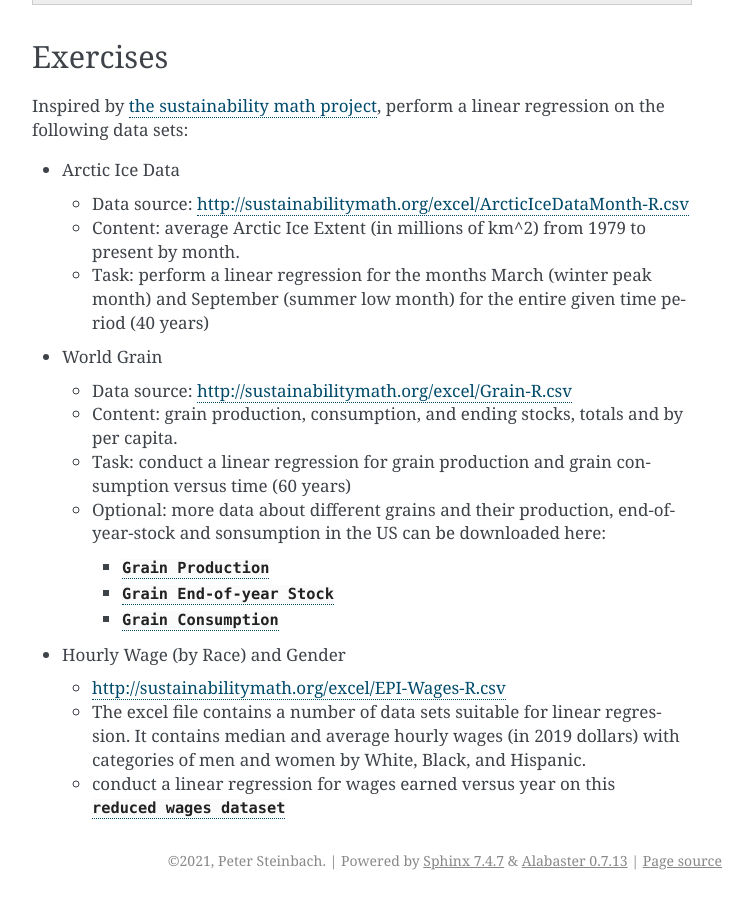
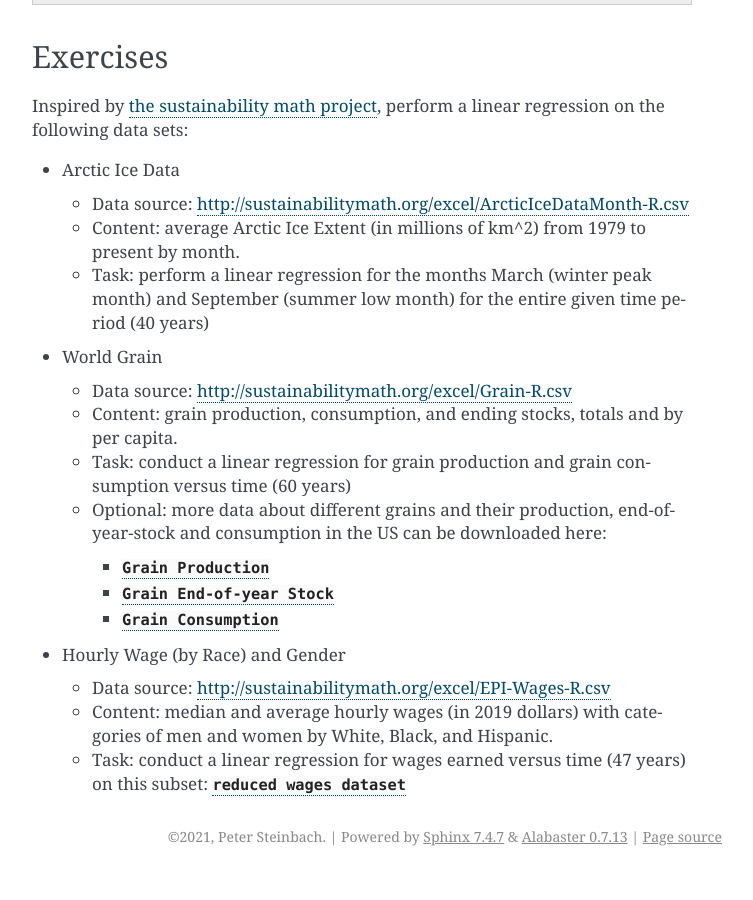
Before and after one commit to deeplearning540/deeplearning540.github.io, a Sphinx documentation site: the page built from source/lesson01/content.rst, in a window 1280 px wide and 900 px high, scrolled down 1322 px. Shown: the whole window, without its empty margins (388-1141 px from the left). Built offline with Sphinx 7.4.7, drawn with Linux system fonts in a browser that asks for light colours; after the commit the page ends 2198 px from its top, so only the background shows below that.

Commit message:
Edit Hourly Wage

```diff
--- a/source/lesson01/content.rst
+++ b/source/lesson01/content.rst
@@ -59,7 +59,7 @@ Inspired by `the sustainability math project <http://sustainabilitymath.org/stat
   * Content: grain production, consumption, and ending stocks, totals and by per capita.
   * Task: conduct a linear regression for grain production and grain consumption versus time (60 years)
 
-  * Optional: more data about different grains and their production, end-of-year-stock and sonsumption in the US can be downloaded here:
+  * Optional: more data about different grains and their production, end-of-year-stock and consumption in the US can be downloaded here:
 
     * :download:`Grain Production </_static/data/csv/US-Grain-Production.csv>`
     * :download:`Grain End-of-year Stock </_static/data/csv/US-Grain-EndOfYearStock.csv>`
@@ -67,6 +67,6 @@ Inspired by `the sustainability math project <http://sustainabilitymath.org/stat
 
 * Hourly Wage (by Race) and Gender
 
-  * http://sustainabilitymath.org/excel/EPI-Wages-R.csv
-  * The excel file contains a number of data sets suitable for linear regression. It contains median and average hourly wages (in 2019 dollars) with categories of men and women by White, Black, and Hispanic.
-  * conduct a linear regression for wages earned versus year on this :download:`reduced wages dataset </_static/data/csv/EPI-Wages-subset.csv>`
+  * Data source: http://sustainabilitymath.org/excel/EPI-Wages-R.csv
+  * Content: median and average hourly wages (in 2019 dollars) with categories of men and women by White, Black, and Hispanic.
+  * Task: conduct a linear regression for wages earned versus time (47 years) on this subset: :download:`reduced wages dataset </_static/data/csv/EPI-Wages-subset.csv>`
```
